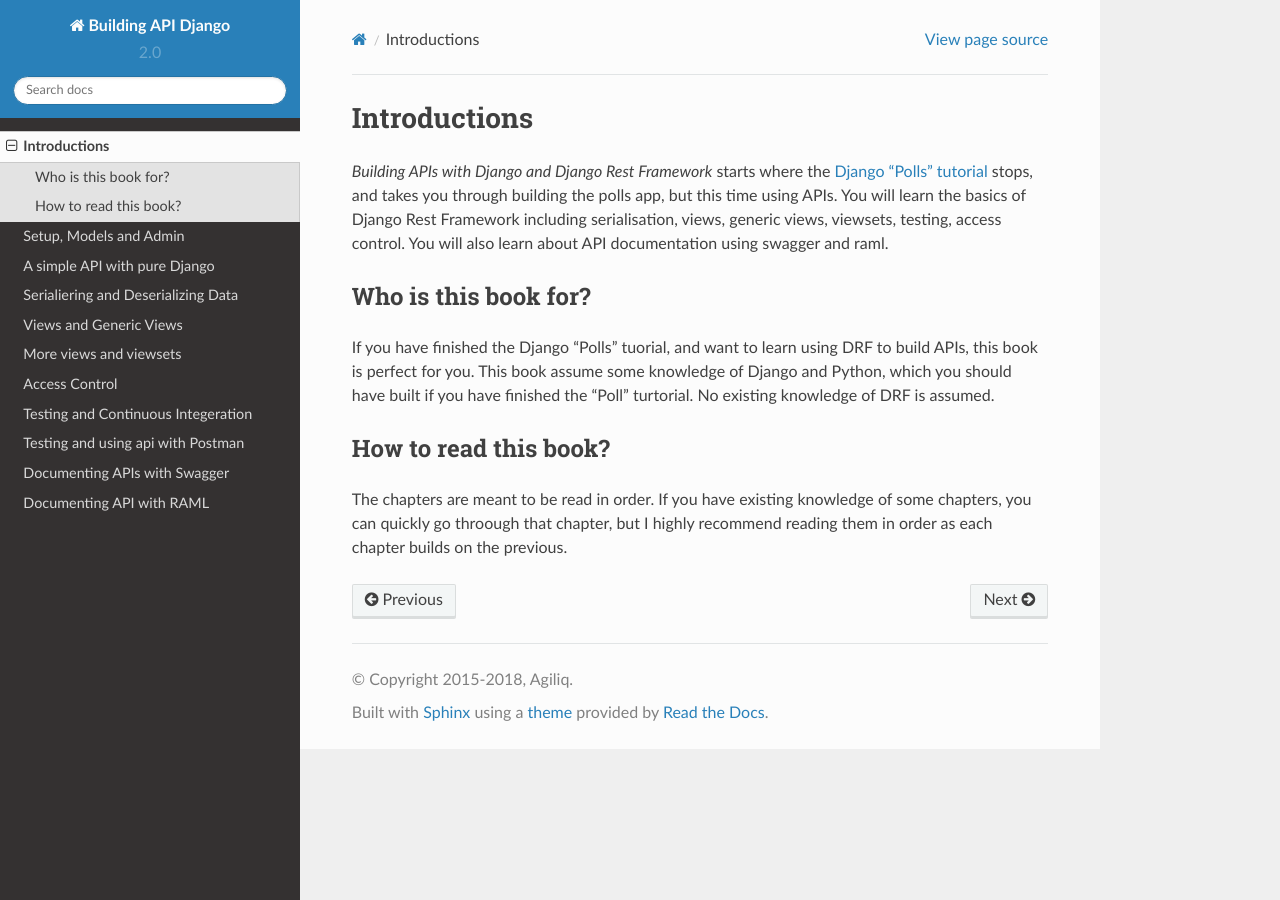
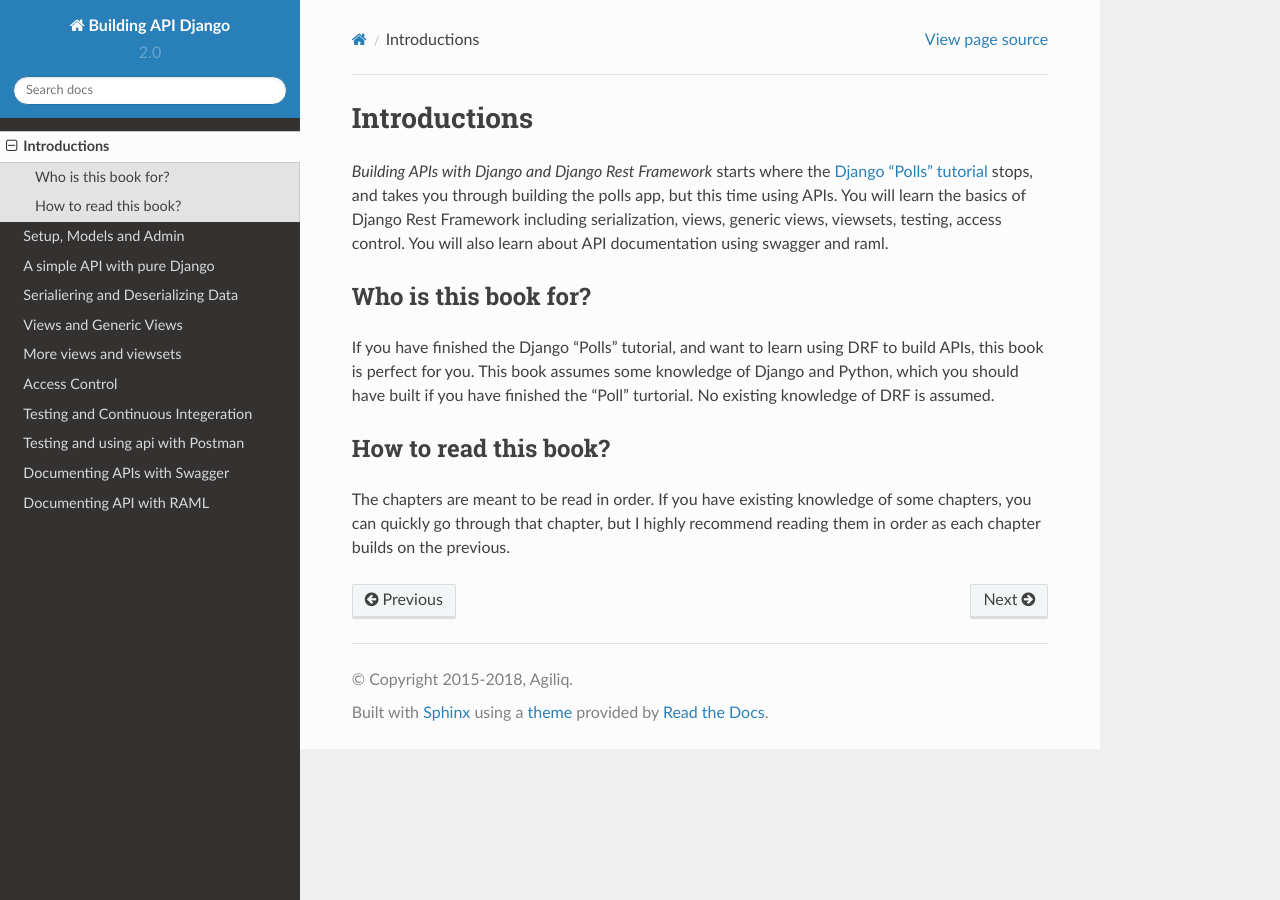
Before and after one commit to agiliq/building-api-django, a Sphinx documentation site: the page built from docs/introduction.rst, in a window 1280 px wide. Built offline with Sphinx 7.4.7 and the Read the Docs theme 2.0.0, drawn with Linux system fonts in a browser that asks for light colours.

Commit message:
minor mistypo correction

```diff
--- a/docs/introduction.rst
+++ b/docs/introduction.rst
@@ -1,15 +1,15 @@
 Introductions
 =================
 
-*Building APIs with Django and Django Rest Framework* starts where the `Django "Polls" tutorial <https://docs.djangoproject.com/en/2.0/intro/tutorial01/>`_ stops, and takes you through building the polls app, but this time using APIs. You will learn the basics of Django Rest Framework including serialisation, views, generic views, viewsets, testing, access control. You will also learn about API documentation using swagger and raml.
+*Building APIs with Django and Django Rest Framework* starts where the `Django "Polls" tutorial <https://docs.djangoproject.com/en/2.0/intro/tutorial01/>`_ stops, and takes you through building the polls app, but this time using APIs. You will learn the basics of Django Rest Framework including serialization, views, generic views, viewsets, testing, access control. You will also learn about API documentation using swagger and raml.
 
 Who is this book for?
 -------------------------
 
-If you have finished the Django "Polls" tuorial, and want to learn using DRF to build APIs, this book is perfect for you. This book assume some knowledge of Django and Python, which you should have built if you have finished the "Poll" turtorial. No existing knowledge of DRF is assumed.
+If you have finished the Django "Polls" tutorial, and want to learn using DRF to build APIs, this book is perfect for you. This book assumes some knowledge of Django and Python, which you should have built if you have finished the "Poll" turtorial. No existing knowledge of DRF is assumed.
 
 
 How to read this book?
 -------------------------
 
-The chapters are meant to be read in order. If you have existing knowledge of some chapters, you can quickly go throough that chapter, but I highly recommend reading them in order as each chapter builds on the previous.
+The chapters are meant to be read in order. If you have existing knowledge of some chapters, you can quickly go through that chapter, but I highly recommend reading them in order as each chapter builds on the previous.
```
